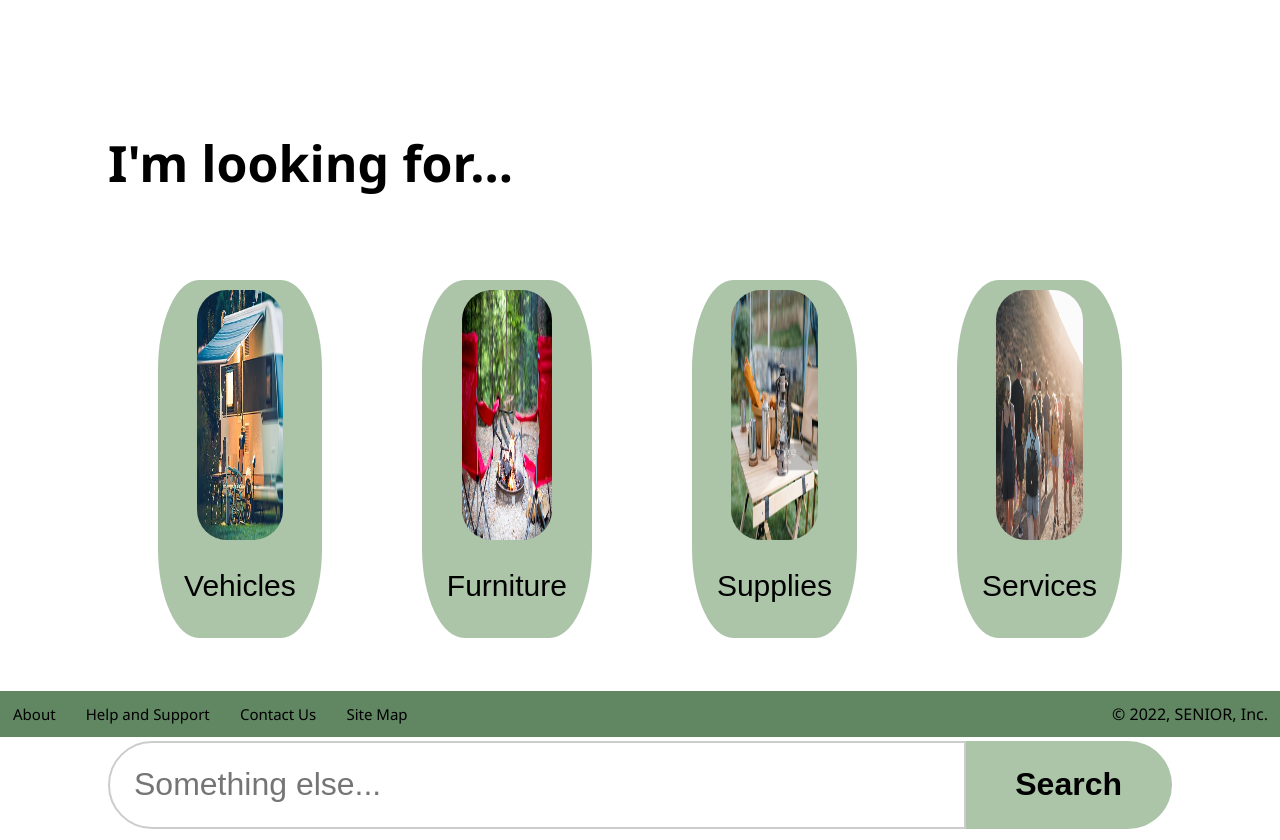
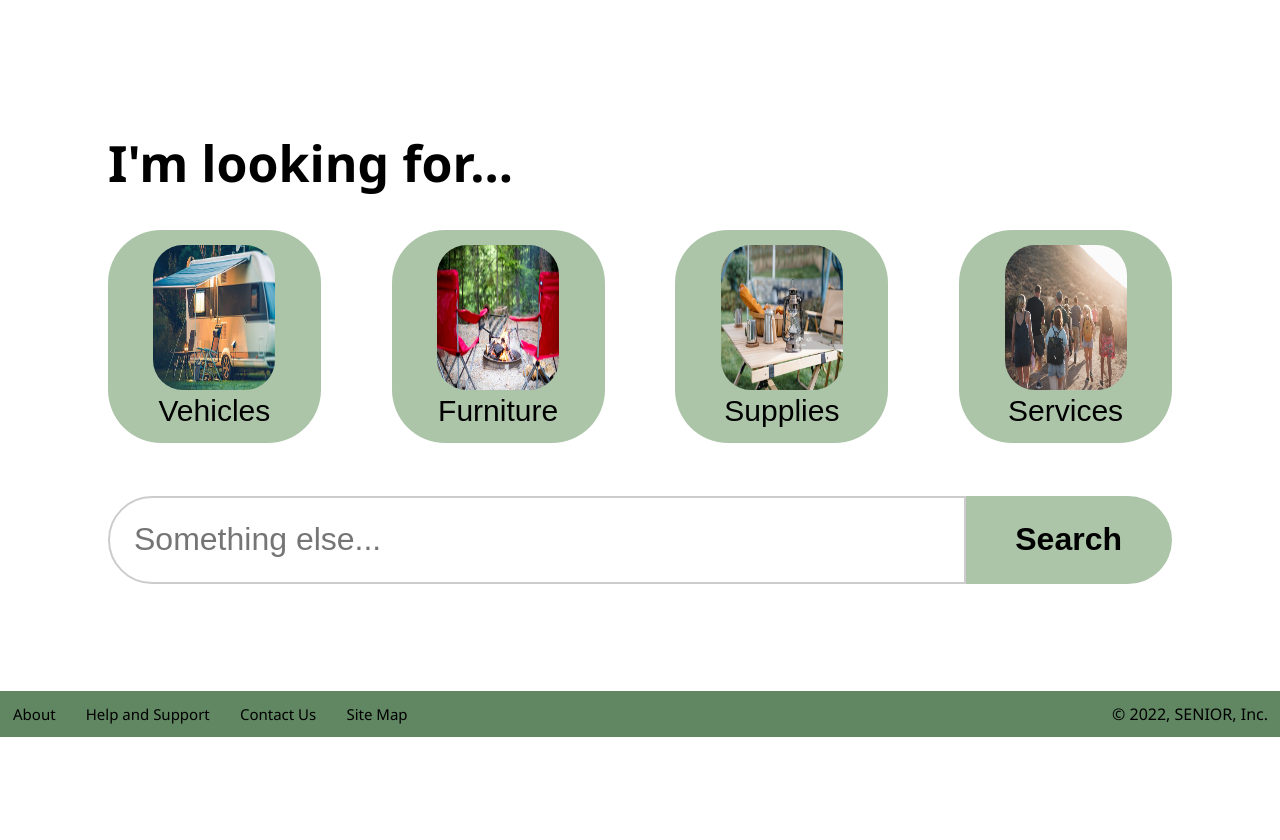
Before and after one commit to wein0034/COMP2030-Collaborative-Activity, a PHP site: page / in a window 1280 px wide. Shown: the part 63-903 px from the top of the page. After the commit the page ends 800 px from the top, so only its background shows below. Run offline with PHP 8.4, Linux system fonts and the light colour scheme.

Commit message:
Index buttons made neater.

```diff
--- a/Styles/style.css
+++ b/Styles/style.css
@@ -980,15 +980,22 @@ hr {
 #indexButtons
 {
     display: flex;
-    justify-content: center;
+    justify-content: space-between;
     align-items: center;
     width: 100%;
 }
+
 .indexButton
 {
-    margin: 50px;
     border-radius: 25%;
-    border-width:5px;
+    border-width: 5px;
+    max-width: 20%;
+    aspect-ratio: 1;
+}
+
+.indexButton h2
+{
+    margin: auto;
 }
 
 .buttonImage
```
